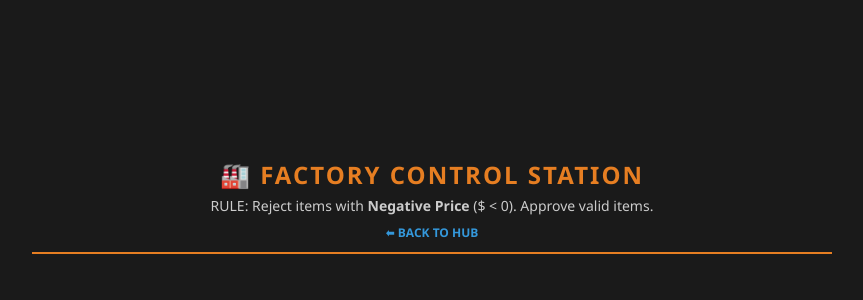
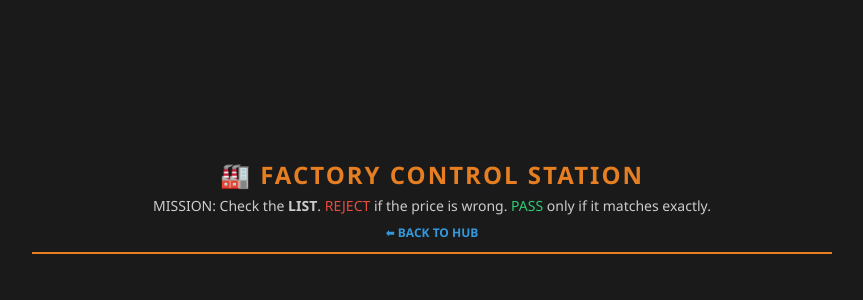
Before and after one commit to thomaskim09/InventorySystem, a PHP site: page /game/validate_item/index.php in a window 1280 px wide. Shown: the part 189-489 px from the top of the page, without its empty margins (208-1071 px from the left). Run offline with PHP 8.4, Linux system fonts and the light colour scheme; some libraries are stand-ins or nearby versions.

Commit message:
Add bace content for validate_item feature that delected  by Victor Teo Wei Tong

```diff
--- a/game/validate_item/index.php
+++ b/game/validate_item/index.php
@@ -58,7 +58,10 @@
 
     <div id="game-ui">
         <h1>🏭 Factory Control Station</h1>
-        <p>RULE: Reject items with <b>Negative Price</b> ($ < 0). Approve valid items.</p>
+        <p>
+        MISSION: Check the <b>LIST</b>.
+            <span style="color:#e74c3c">REJECT</span> if the price is wrong.
+            <span style="color:#2ecc71">PASS</span> only if it matches exactly.</p>
         <a href="../hub.php">⬅ BACK TO HUB</a>
     </div>
 
--- a/game/validate_item/main.js
+++ b/game/validate_item/main.js
@@ -1,6 +1,7 @@
 /**
- * FACTORY VALIDATOR - Final Version (Custom Data)
- * Feature: Start Menu + Time Attack + Auto-Pause Mechanism
+ * FACTORY VALIDATOR - "Papers, Please" Style
+ * Feature: Compare items against a Reference List (Manifest).
+ * Mechanic: Check if Name AND Price match the daily list.
  */
 
 const config = {
@@ -20,11 +21,15 @@ const game = new Phaser.Game(config);
 // --- 游戏状态变量 ---
 let score = 0;
 let timeLeft = 60;
-let isGameRunning = false; // [新增] 控制游戏是否开始
+let isGameRunning = false;
 let isGameOver = false;
 let currentItem = null;
 let spawnTimer;
 let gameTimer;
+
+// 数据相关
+let dbItems = [];       // 数据库里的所有商品
+let dailyManifest = []; // 今天合法的商品清单 (子集)
 
 // --- 资源键名 ---
 const ASSETS = {
@@ -33,8 +38,19 @@ const ASSETS = {
     BOX: 'box_normal',
     SCANNER: 'scanner_overlay',
     BTN_PASS: 'btn_approve',
-    BTN_FAIL: 'btn_reject'
+    BTN_FAIL: 'btn_reject',
+    UI_MANIFEST: 'ui_manifest_bg',
+    ICON_LIST: 'icon_list'
+
 };
+
+const dialogueData = [
+    { text: "Hey rookie! Stop daydreaming.", speaker: "Foreman Zhang" },
+    { text: "I'm Zhang, the shift supervisor. See that [ LIST ] on your desk?", speaker: "Foreman Zhang" },
+    { text: "Your job is simple: Check the items on the belt against that list.", speaker: "Foreman Zhang" },
+    { text: "The Name AND Price must match EXACTLY. Even a cent off means REJECT!", speaker: "Foreman Zhang" },
+    { text: "Now get to work. Don't make me look bad.", speaker: "Foreman Zhang" }
+];
 
 function preload() {
     this.load.image(ASSETS.BG, '../../assets/validate_item/img/bg_factory.png');
@@ -43,108 +59,103 @@ function preload() {
     this.load.image(ASSETS.SCANNER, '../../assets/validate_item/img/scanner_overlay.png');
     this.load.image(ASSETS.BTN_PASS, '../../assets/validate_item/img/btn_approve.png');
     this.load.image(ASSETS.BTN_FAIL, '../../assets/validate_item/img/btn_reject.png');
+    this.load.image(ASSETS.UI_MANIFEST, '../../assets/validate_item/img/manifest_bg.png');
+    this.load.image(ASSETS.ICON_LIST, '../../assets/validate_item/img/icon_list.png');
 }
 
 function create() {
-    // --- 1. 初始化变量 ---
+    // 2. 初始化
     isGameRunning = false;
     isGameOver = false;
     score = 0;
     timeLeft = 60;
 
-    // --- 2. 场景搭建 (保留你的坐标设置) ---
+    // 3. 场景
     this.add.image(400, 300, ASSETS.BG).setDisplaySize(800, 600);
-
-    // [用户设置] 传送带 Y = 400
     this.belt = this.add.tileSprite(400, 400, 800, 100, ASSETS.BELT);
 
-    // [用户设置] 扫描仪 Y = 350
     this.add.image(400, 350, ASSETS.SCANNER).setAlpha(0.6).setDisplaySize(300, 220);
-
-    // [用户设置] 文字 Y = 300
     this.scannerText = this.add.text(400, 300, "", {
         font: '18px monospace', fill: '#00ff00', align: 'center', stroke: '#000', strokeThickness: 2
     }).setOrigin(0.5);
 
     createButtons(this);
 
-    // --- 3. UI 信息 ---
-    this.scoreText = this.add.text(20, 20, "SCORE: 0", {
-        fontSize: '32px', fill: '#fff', stroke: '#000', strokeThickness: 4
+    // 4. UI
+    this.scoreText = this.add.text(20, 20, "SCORE: 0", { fontSize: '32px', fill: '#fff', stroke: '#000', strokeThickness: 4 });
+    this.timerText = this.add.text(600, 20, "TIME: 60", { fontSize: '32px', fill: '#00ff00', stroke: '#000', strokeThickness: 4 });
+
+    // --- 新增：清单按钮 UI ---
+    createManifestUI(this);
+
+        // 请求数据
+    apiListItems().then(res => {
+        if (res.success && res.items.length > 0) {
+            dbItems = res.items;
+            console.log("DB Loaded: " + dbItems.length);
+        } else {
+            console.log("DB Error, using mock data");
+            // 备用假数据，防止没连数据库时游戏崩溃
+            dbItems = [
+                { item_name: "Apple", price: "5.00" },
+                { item_name: "Banana", price: "3.50" },
+                { item_name: "GPU", price: "999.00" },
+                { item_name: "Mouse", price: "25.00" },
+                { item_name: "Keyboard", price: "50.00" }
+            ];
+        }
+        // 数据加载完后，生成今天的“每日清单”
+        generateDailyManifest();
+        // 刷新一下UI里的清单显示
+        updateManifestUI(this);
     });
 
-    this.timerText = this.add.text(600, 20, "TIME: 60", {
-        fontSize: '32px', fill: '#00ff00', stroke: '#000', strokeThickness: 4
-    });
-
-    // --- 4. 游戏逻辑组 ---
+    // 5. 逻辑
     this.boxes = this.physics.add.group();
 
-    // 生成定时器 (默认暂停)
     spawnTimer = this.time.addEvent({
-        delay: 2500,
+        delay: 3000, // 稍微慢一点，给玩家看清单的时间
         callback: spawnBox,
         callbackScope: this,
         loop: true,
-        paused: true // [关键] 一开始是暂停的，等待点击开始
+        paused: true
     });
 
-    // 倒计时定时器 (默认暂停)
     gameTimer = this.time.addEvent({
         delay: 1000,
         callback: onSecondTick,
         callbackScope: this,
         loop: true,
-        paused: true // [关键] 一开始是暂停的
+        paused: true
     });
 
-    // --- 5. 创建开始菜单 ---
     createStartMenu(this);
 }
 
 function update(time, delta) {
-    // [新增] 如果游戏还没开始，或者结束了，什么都不做
     if (!isGameRunning || isGameOver) return;
 
-    // --- 游戏主循环 ---
-
     if (currentItem) {
-        // [状态: 暂停检查中]
         spawnTimer.paused = true;
-
-        // 让所有未处理的箱子停下
-        this.boxes.getChildren().forEach(box => {
-            if (!box.processed) box.body.setVelocityX(0);
-        });
-
+        this.boxes.getChildren().forEach(box => { if (!box.processed) box.body.setVelocityX(0); });
     } else {
-        // [状态: 流水线运行中]
         spawnTimer.paused = false;
-
         const moveDistance = 200 * (delta / 1000);
-
         this.belt.tilePositionX -= moveDistance;
 
-        // 箱子移动
         this.boxes.getChildren().forEach(box => {
-            // [用户设置] 箱子速度 200
             if (!box.processed) box.body.setVelocityX(200);
-
-            // 销毁出界
             if (box.x > 850) box.destroy();
         });
 
-        // 寻找新目标
         let foundBox = null;
         this.boxes.getChildren().forEach(box => {
-            if (!box.processed && box.x > 390 && box.x < 410) {
-                foundBox = box;
-            }
+            if (!box.processed && box.x > 390 && box.x < 410) foundBox = box;
         });
 
         if (foundBox) {
             currentItem = foundBox;
-            this.scannerText.setText(`ITEM DETECTED\nPRICE: $${currentItem.itemData.price}`);
+            this.scannerText.setText(`${currentItem.itemData.name}\n$${currentItem.itemData.price}`);
             currentItem.body.setVelocityX(0);
         } else {
              if(!currentItem) this.scannerText.setText("WAITING...");
@@ -152,40 +163,150 @@ function update(time, delta) {
     }
 }
 
-// --- 功能函数 ---
+// --- 核心逻辑修改区域 ---
+
+// 1. 生成“每日清单” (从大库里随机抽4个)
+function generateDailyManifest() {
+    // 随机打乱 dbItems
+    const shuffled = dbItems.sort(() => 0.5 - Math.random());
+    // 取前 4 个 (如果不够4个就全取)
+    dailyManifest = shuffled.slice(0, 4);
+}
+
+// 2. 创建查看清单的 UI
+function createManifestUI(scene) {
+
+
+    const panel = scene.add.container(400, 300);
+
+    // 背景图
+    const bg = scene.add.image(0, 0, ASSETS.UI_MANIFEST).setDisplaySize(1000, 500);
+
+    // [修改点] 删除了之前的 "DAILY ORDERS" 标题代码
+    // 因为你的背景图里已经印着这行字了，再写一遍就重影了
+
+    const closeBtn = scene.add.text(0, 200, "[ CLOSE ]", {
+        fontSize: '20px', color: '#ff0000', fontStyle: 'bold', backgroundColor: '#ffffff'
+    }).setOrigin(0.5).setInteractive({ cursor: 'pointer' });
+
+    // [修改点] 调整文字坐标
+    // x: -120 (稍微靠左一点，留出边距)
+    // y: -80 (往下移，避开顶部的夹子和标题)
+    const listText = scene.add.text(-100, -110, "Loading data...", {
+        fontSize: '20px',        // 稍微加大一点字体
+        color: '#000000',        // 纯黑色
+        fontFamily: 'Courier',   // 换个字体试试，看起来更像打印出来的
+        fontStyle: 'bold',       // 加粗
+        lineSpacing: 5          // 行间距加大
+    });
+
+    panel.add([bg, listText, closeBtn]);
+    panel.setVisible(false);
+    panel.setDepth(2000);
+
+    scene.manifestPanel = panel;
+    scene.manifestText = listText;
+
+    const listIcon = scene.add.image(750, 530, ASSETS.ICON_LIST)
+        .setDisplaySize(120, 150) // 设置大小
+        .setInteractive({ cursor: 'pointer' })
+        .setDepth(100);
+
+    // --- 3. 绑定事件 ---
+
+    // 图标点击事件
+    listIcon.on('pointerdown', () => {
+        if(isGameRunning) {
+            // 切换面板的显示/隐藏
+            panel.setVisible(!panel.visible);
+        }
+    });
+
+    closeBtn.on('pointerdown', () => { panel.setVisible(false); });
+}
+
+function updateManifestUI(scene) {
+    if (!scene.manifestText) return;
+
+    let content = "";
+    dailyManifest.forEach(item => {
+        // 格式: Name ...... $Price
+        content += `• ${item.item_name}\n  $${parseFloat(item.price).toFixed(2)}\n\n`;
+    });
+    scene.manifestText.setText(content);
+}
+// 3. 生成箱子 (难度升级版)
+function spawnBox() {
+    if (isGameOver || !isGameRunning) return;
+
+    // 决定这是否是一个合法的箱子 (50% 概率)
+    const isValid = Math.random() < 0.5;
+
+    let boxName, boxPrice;
+
+    // 从每日清单里随机选一个作为“模板”
+    if (dailyManifest.length === 0) return; // 还没加载完
+    const templateItem = Phaser.Utils.Array.GetRandom(dailyManifest);
+    const realPrice = parseFloat(templateItem.price);
+
+    if (isValid) {
+        // 情况 A: 这是一个完美的合法商品
+        boxName = templateItem.item_name;
+        boxPrice = realPrice;
+    } else {
+        // 情况 B: 这是一个伪造/错误的商品
+        // 随机决定是 "改价格" 还是 "改名字" (这里我们主要做改价格，因为改名字需要更多数据)
+
+        // 错误类型: 价格偏差
+        // 随机加减 10-50% 的价格
+        const variance = (Math.random() * 0.5) + 0.1; // 0.1 ~ 0.6
+        const sign = Math.random() < 0.5 ? 1 : -1;
+
+        let fakePrice = realPrice + (realPrice * variance * sign);
+        if (fakePrice < 0) fakePrice = 1.00; // 保证不出现负数，增加迷惑性
+
+        boxName = templateItem.item_name;
+        boxPrice = fakePrice; // 名字对，但价格不对！
+    }
+
+    const box = this.boxes.create(-50, 380, ASSETS.BOX);
+    box.setDisplaySize(64, 64);
+
+    // 绑定数据
+    box.itemData = {
+        name: boxName,
+        price: boxPrice.toFixed(2), // 显示两位小数
+        isValid: isValid // 判定结果早已注定
+    };
+    box.processed = false;
+}
+
+// --- 通用功能保持不变 ---
 
 function createStartMenu(scene) {
     scene.startMenuContainer = scene.add.container(0, 0);
+    const bg = scene.add.rectangle(400, 300, 800, 600, 0x000000, 0.85).setInteractive();
+    const title = scene.add.text(400, 180, "QUALITY CONTROL", { fontSize: '50px', fontStyle: 'bold', color: '#e67e22', stroke: '#fff', strokeThickness: 2 }).setOrigin(0.5);
 
-    // 1. 背景
-    const bg = scene.add.rectangle(400, 300, 800, 600, 0x000000, 0.85).setInteractive();
+    // 修改说明文案
+    const desc = scene.add.text(400, 280,
+        "MISSION: Verify incoming boxes against the Manifest.\n\n" +
+        "1. Click [LIST] to see valid prices.\n" +
+        "2. If Name & Price match -> PASS\n" +
+        "3. If Price is WRONG -> REJECT",
+        { fontSize: '20px', color: '#ccc', align: 'center', lineSpacing: 10 }
+    ).setOrigin(0.5);
 
-    // 2. 标题
-    const title = scene.add.text(400, 200, "FACTORY CONTROL", {
-        fontSize: '50px', fontStyle: 'bold', color: '#e67e22', stroke: '#fff', strokeThickness: 2
-    }).setOrigin(0.5);
+    const startBtn = scene.add.text(400, 450, "[ CLICK TO START ]", { fontSize: '32px', color: '#00ff00', fontStyle: 'bold' }).setOrigin(0.5).setInteractive({ cursor: 'pointer' });
 
-    // 3. 说明
-    const desc = scene.add.text(400, 280, "GOAL: Validate items in 60 seconds.\n\nNegative Price = REJECT (Red)\nPositive Price = PASS (Green)", {
-        fontSize: '20px', color: '#ccc', align: 'center', lineSpacing: 10
-    }).setOrigin(0.5);
+    scene.tweens.add({ targets: startBtn, alpha: 0.5, duration: 800, yoyo: true, repeat: -1 });
 
-    // 4. 开始按钮
-    const startBtn = scene.add.text(400, 450, "[ CLICK TO START ]", {
-        fontSize: '32px', color: '#00ff00', fontStyle: 'bold'
-    }).setOrigin(0.5).setInteractive({ cursor: 'pointer' });
-
-    scene.tweens.add({
-        targets: startBtn, alpha: 0.5, duration: 800, yoyo: true, repeat: -1
-    });
-
-    // 5. 点击事件
     startBtn.on('pointerdown', () => {
         scene.startMenuContainer.setVisible(false);
         isGameRunning = true;
         spawnTimer.paused = false;
         gameTimer.paused = false;
-        spawnBox.call(scene); // 立即生成第一个
+        spawnBox.call(scene);
     });
 
     scene.startMenuContainer.add([bg, title, desc, startBtn]);
@@ -197,19 +318,6 @@ function onSecondTick() {
     this.timerText.setText("TIME: " + timeLeft);
     if (timeLeft <= 10) this.timerText.setColor('#ff0000');
     if (timeLeft <= 0) gameOver(this);
-}
-
-function spawnBox() {
-    if (isGameOver || !isGameRunning) return;
-
-    const isBad = Math.random() < 0.5;
-    let priceVal = isBad ? Phaser.Math.Between(-99, -1) : Phaser.Math.Between(10, 99);
-
-    // [用户设置] 生成高度 Y = 380
-    const box = this.boxes.create(-50, 380, ASSETS.BOX);
-    box.setDisplaySize(64, 64);
-    box.itemData = { price: priceVal, isValid: !isBad };
-    box.processed = false;
 }
 
 function createButtons(scene) {
@@ -239,11 +347,9 @@ function processDecision(scene, decision) {
     const data = currentItem.itemData;
     let correct = false;
 
+    // 逻辑：VALID 的必须 PASS，INVALID 的必须 REJECT
     if (decision === 'PASS') {
-        if (data.isValid) {
-            correct = true;
-            callValidateApi(scene, data.price);
-        }
+        if (data.isValid) correct = true;
     } else if (decision === 'REJECT') {
         if (!data.isValid) correct = true;
     }
@@ -264,7 +370,6 @@ function processDecision(scene, decision) {
         currentItem.body.setVelocityY(200);
         scene.tweens.add({ targets: currentItem, alpha: 0, duration: 500 });
     } else {
-        // [用户设置] 离开速度 200 (匹配传送带)
         currentItem.body.setVelocityX(200);
         currentItem.setTint(0x55ff55);
     }
@@ -278,7 +383,8 @@ function handleMistake(scene, msg) {
 }
 
 function callValidateApi(scene, price) {
-    const payload = { name: "Factory Item", quantity: 1, price: price };
+    // 依然发送到后端 API，假装在验证
+    const payload = { name: "Game Check", quantity: 1, price: price };
     apiValidateItem(payload);
 }
 
@@ -304,6 +410,6 @@ function gameOver(scene) {
         .setOrigin(0.5).setInteractive({ cursor: 'pointer' }).setDepth(2001);
 
     restartBtn.on('pointerdown', () => {
-        scene.scene.restart(); // 重启场景
+        scene.scene.restart();
     });
 }
```
